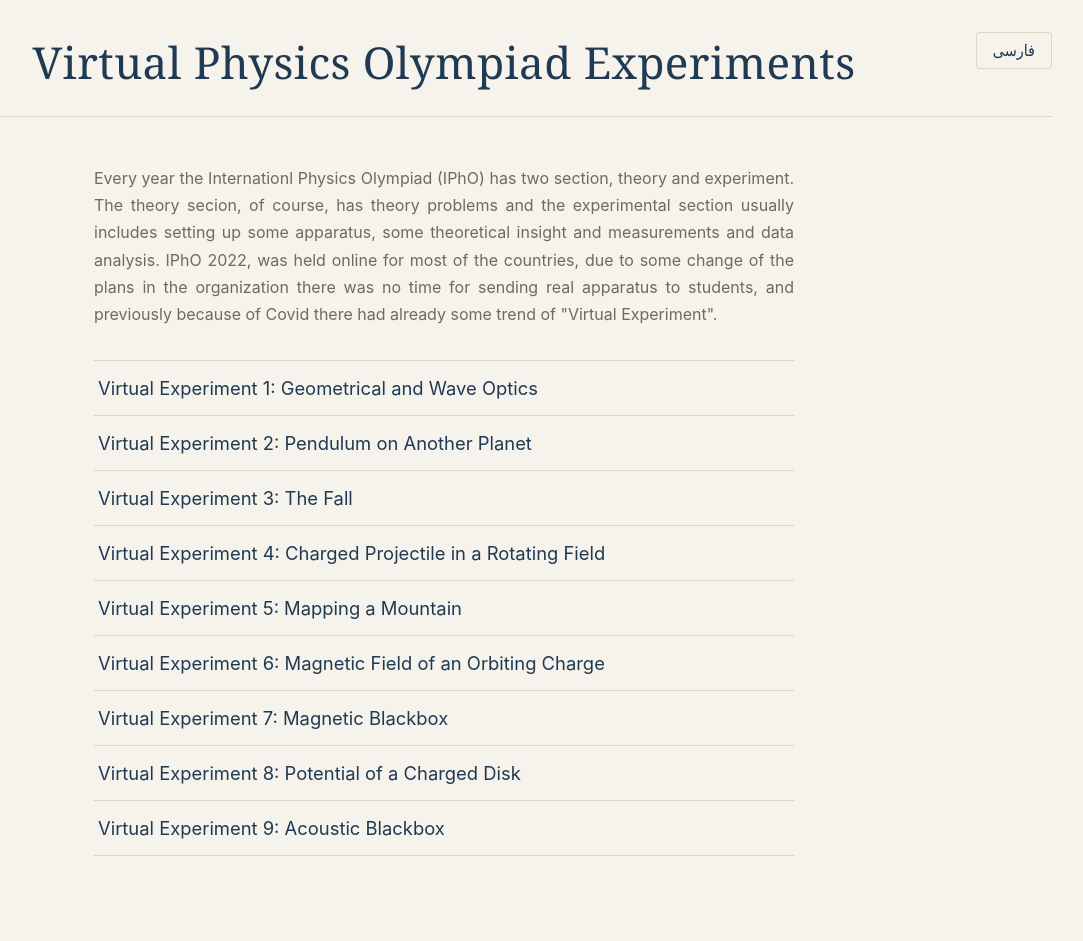
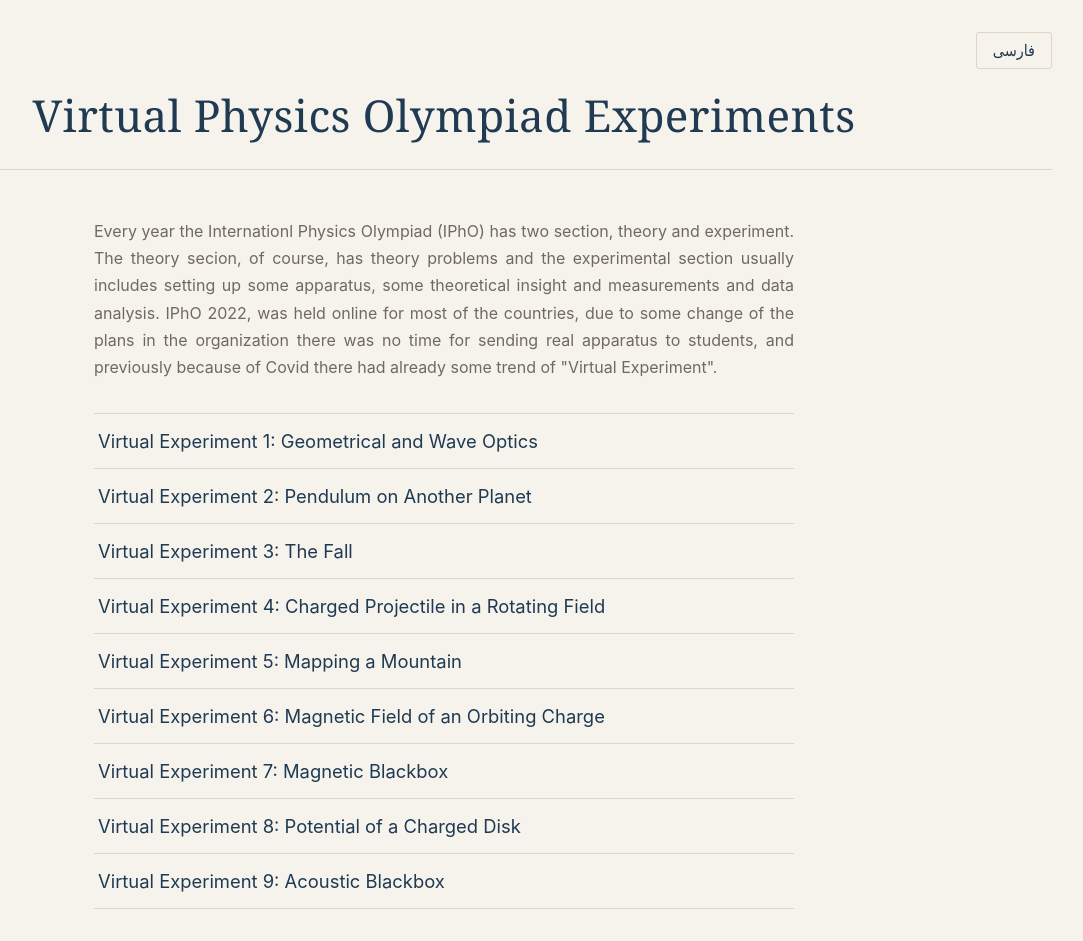
Before and after one commit to danialht/Physics-Olympiad-Experiments, a Svelte app: page / in a window 1280 px wide. Shown: the whole page, without its empty margins (196-1279 px from the left). Before the commit the page ends 888 px from the top, so only its background shows below. Built offline with nearby package versions, Linux system fonts and the light colour scheme; a web font is replaced by a local one.

Commit message:
Change language button position

```diff
--- a/src/App.svelte
+++ b/src/App.svelte
@@ -37,9 +37,11 @@
 
 <main>
   <header>
-    <button class="lang-toggle" class:fa={language === 'en'} on:click={toggleLanguage}>
-      {language === 'en' ? 'فارسی' : 'English'}
-    </button>
+    <div class="header-bar">
+      <button class="lang-toggle" class:fa={language === 'en'} on:click={toggleLanguage}>
+        {language === 'en' ? 'فارسی' : 'English'}
+      </button>
+    </div>
     <h1>Virtual Physics Olympiad Experiments</h1>
   </header>
 
@@ -119,13 +121,15 @@
     margin-bottom: 3rem;
     padding-bottom: 1.5rem;
     border-bottom: 1px solid var(--color-border);
-    position: relative;
+  }
+
+  .header-bar {
+    display: flex;
+    justify-content: flex-end;
+    margin-bottom: 1rem;
   }
 
   .lang-toggle {
-    position: absolute;
-    top: 0;
-    right: 0;
     background: transparent;
     color: var(--color-accent);
     border: 1px solid var(--color-border);
```
